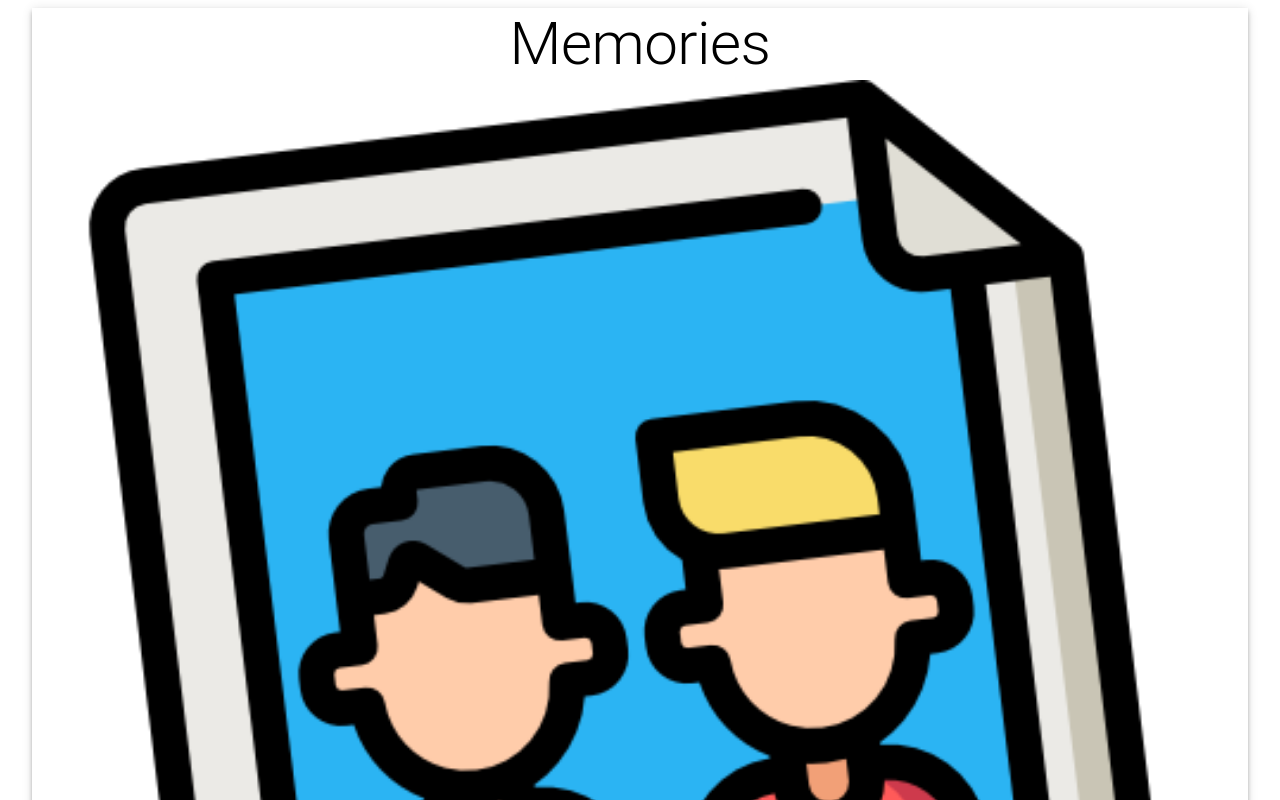
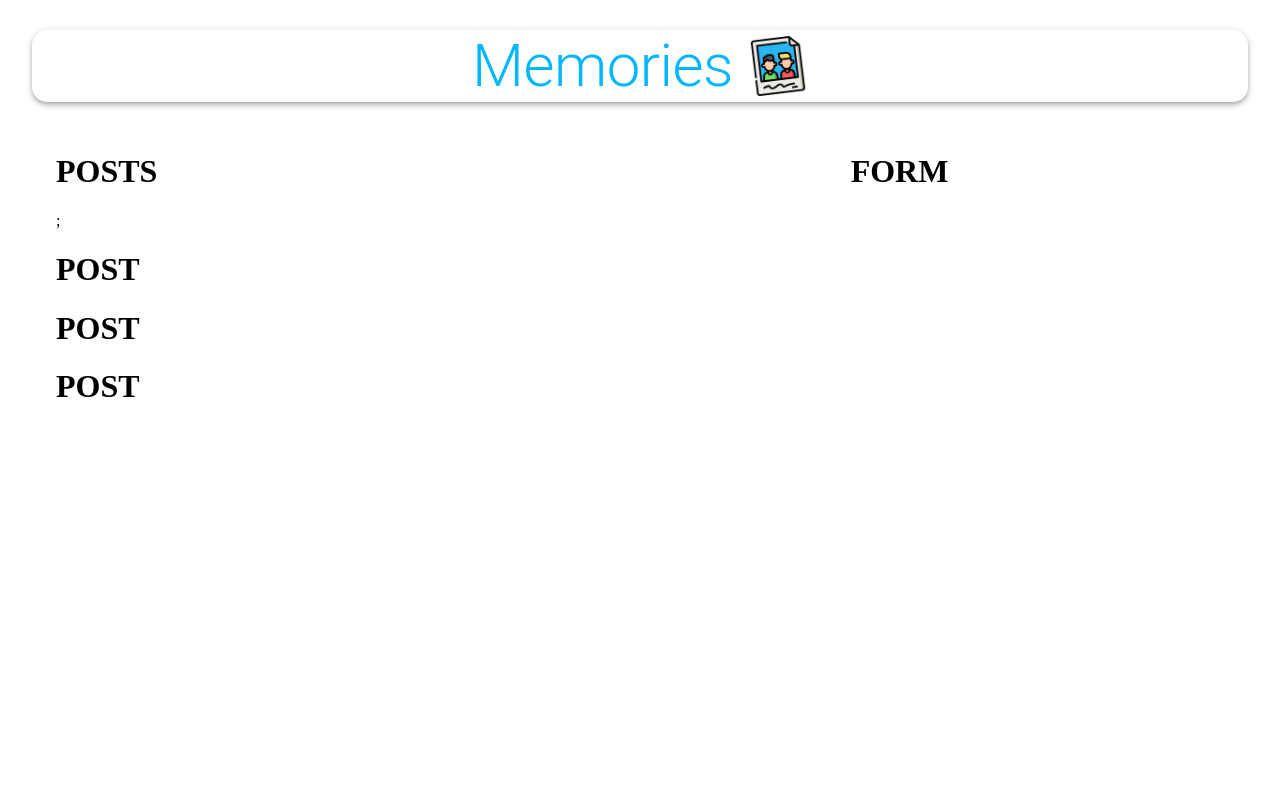
Before and after one commit to CharlessWesleyArya/Full_Blog_Application, a React (Create React App) app in the folder client/: page / in a window 1280 px wide. Shown: the top 800 px of the page. Built offline with nearby package versions, Linux system fonts and the light colour scheme; the HTML template or start-up script is replaced by a standard one.

Commit message:
Added Basic Styles for the Pages

```diff
--- a/client/src/App.js
+++ b/client/src/App.js
@@ -3,14 +3,21 @@
 import memories from "./images/memories.png";
 import Posts from "./components/Posts/Posts";
 import Form from "./components/Form/Form";
+import useStyles from "./styles";
 const App = () => {
+  const classes = useStyles();
   return (
     <Container maxidth="lg">
-      <AppBar position="static" color="inherit">
-        <Typography variant="h2" align="center">
+      <AppBar className={classes.appBar} position="static" color="inherit">
+        <Typography className={classes.heading} variant="h2" align="center">
           Memories
         </Typography>
-        <img src={memories} alt="memories" />
+        <img
+          className={classes.image}
+          src={memories}
+          alt="memories"
+          height="60"
+        />
       </AppBar>
       <Grow in>
         <Container>
--- /dev/null
+++ b/client/src/styles.js
@@ -0,0 +1,18 @@
+import { makeStyles } from "@material-ui/core/styles";
+
+export default makeStyles(() => ({
+  appBar: {
+    borderRadius: 15,
+    margin: "30px 0",
+    display: "flex",
+    flexDirection: "row",
+    justifyContent: "center",
+    alignItems: "center",
+  },
+  heading: {
+    color: "rgba(0,183,255, 1)",
+  },
+  image: {
+    marginLeft: "15px",
+  },
+}));
```
Also changed, not shown: client/src/components/Form/styles.js (+24 -0 lines), client/src/components/Posts/Post/styles.js (+52 -0 lines), client/src/components/Posts/styles.js (+14 -0 lines).
